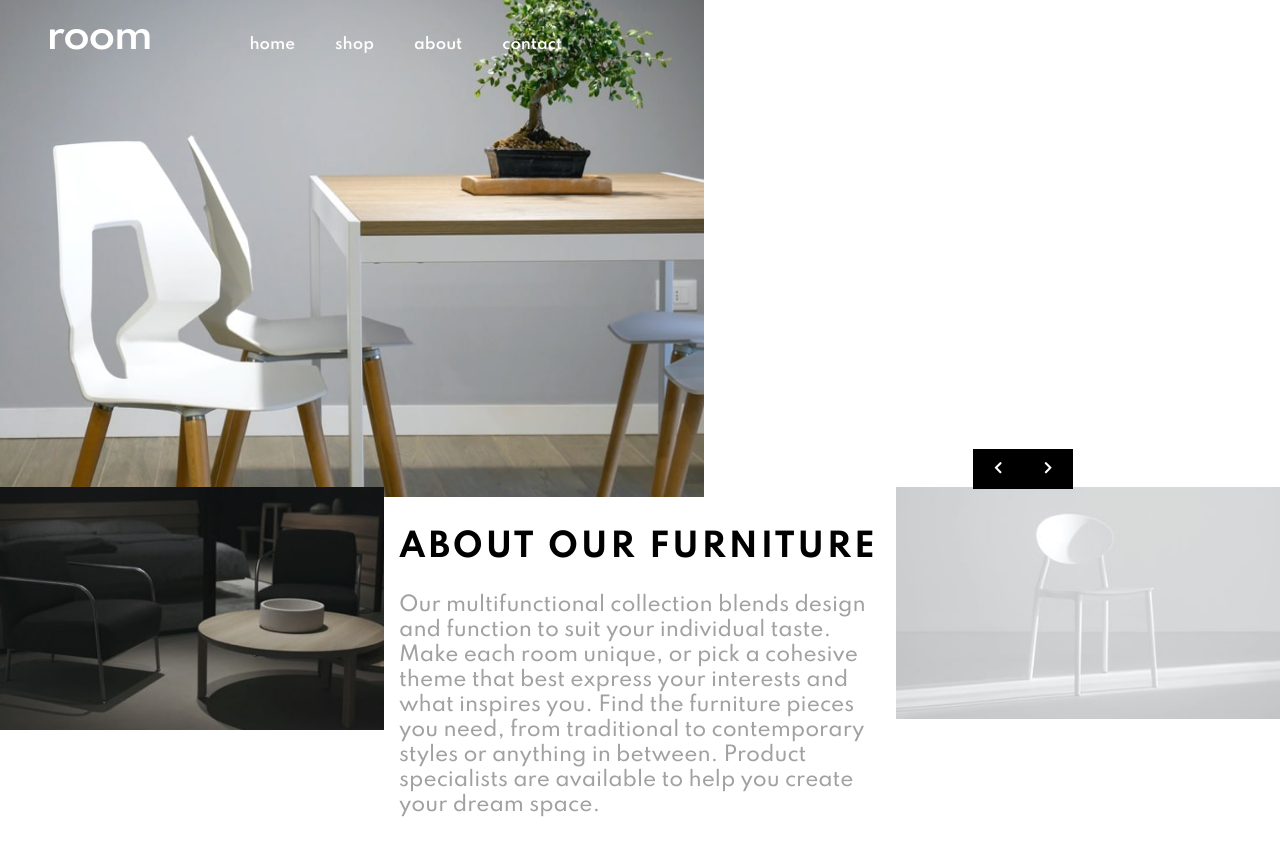
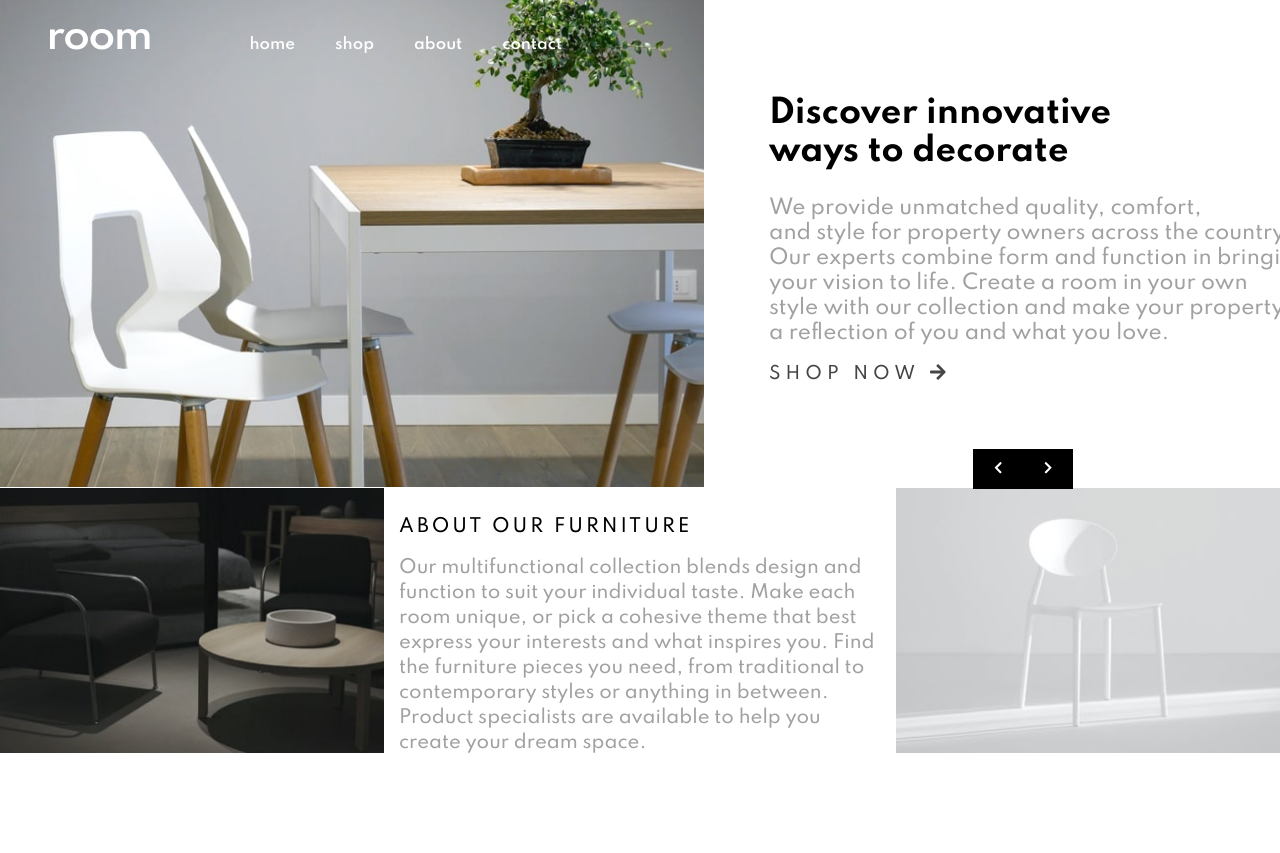
Before and after one commit to Barkty/room-homepage, a React (Create React App) app: page / in a window 1280 px wide. After the commit the page ends 800 px from the top, so only its background shows below. Built offline with nearby package versions, Linux system fonts and the light colour scheme.

Commit message:
Quick fix

```diff
--- a/src/page/home/Home.module.css
+++ b/src/page/home/Home.module.css
@@ -73,37 +73,40 @@
     display: flex;
     flex-direction: row;
     width: 100%;
+    height: 200px;
     margin-top: -13px;
     padding: 0;
     position: relative;
-    top: -53px;
+    top: -52px;
 }
 .home__image {
     width: 30%;
-    height: auto;
+    height: inherit;
 }
 .about__text__con {
     width: 40%;
+    height: inherit;
     padding: 15px;
     box-sizing: border-box;
 }
 .about__image {
     width: 100%;
-    object-fit: contain;
+    height: 265px;
+    object-fit: cover;
 }
 .about__title {
     font-family: 'Spartan';
-    font-size: 32px;
-    font-weight: 700;
+    font-size: 18px;
+    font-weight: 500;
     color: hsl(0, 0%, 0%);
-    text-align: justify;
+    text-align: left;
     text-transform: uppercase;
     letter-spacing: 3px;
 }
 .about__text {
     color: hsl(0, 0%, 63%);
     font-family: 'Spartan';
-    font-size: 20px;
+    font-size: 18px;
     font-weight: 500;
     text-align: left;
     line-height: 25px;
@@ -162,7 +165,7 @@
         line-height: 25px;
     }
 }
-@media screen and (min-width: 374px) {
+@media screen and (max-width: 374px) {
     .carousel__notes {
         width: 100%;
         height: inherit;
```
